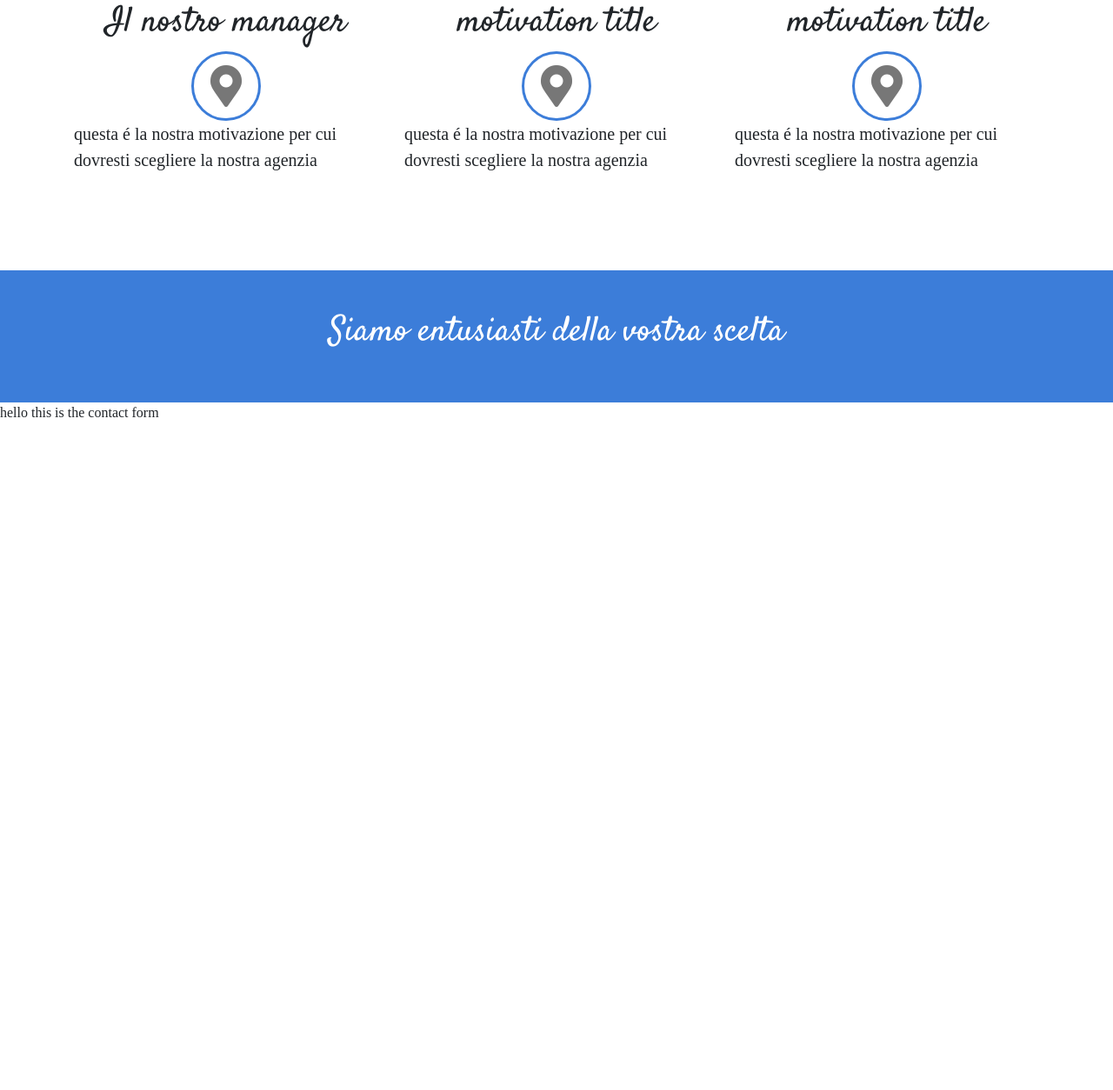
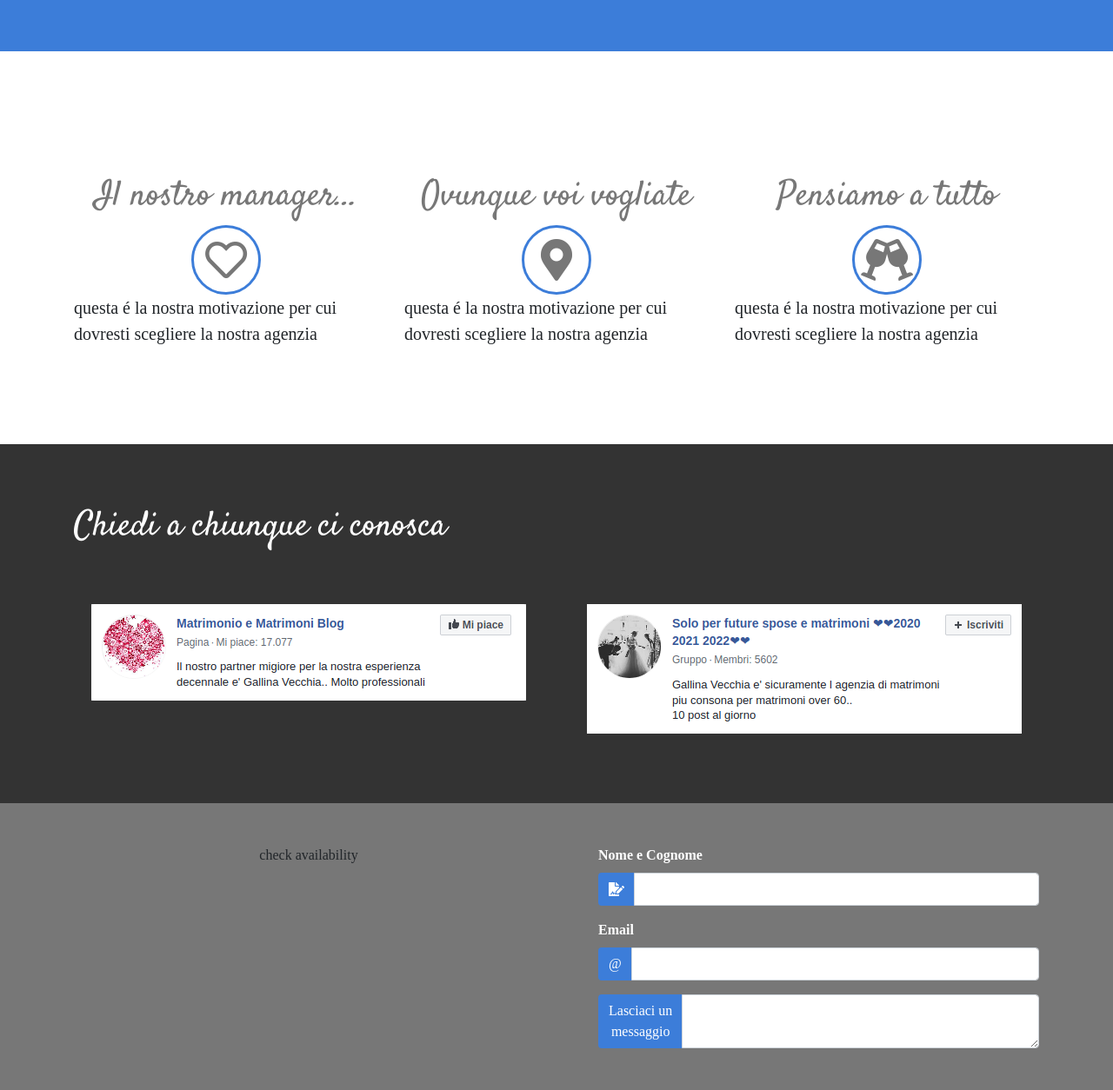
Before and after one commit to ganzerli/Wedding-landing-page, a plain HTML site: page index.html in a window 1280 px wide. Shown: the part 2259-3513 px from the top of the page at 87% size. Before the commit the page ends 2746 px from the top, so only its background shows below. Drawn offline with nearby package versions, Linux system fonts and the light colour scheme; a web font is replaced by a local one.

Commit message:
section form and testimonials finished

```diff
--- a/index.html
+++ b/index.html
@@ -7,9 +7,11 @@
     <title>Gallina Vechhia</title>
 
     <!-- bootstrap -->
-    <link rel="stylesheet" href="https://stackpath.bootstrapcdn.com/bootstrap/4.5.0/css/bootstrap.min.css" integrity="sha384-9aIt2nRpC12Uk9gS9baDl411NQApFmC26EwAOH8WgZl5MYYxFfc+NcPb1dKGj7Sk" crossorigin="anonymous">
+    <link rel="stylesheet" href="https://stackpath.bootstrapcdn.com/bootstrap/4.5.0/css/bootstrap.min.css"
+        integrity="sha384-9aIt2nRpC12Uk9gS9baDl411NQApFmC26EwAOH8WgZl5MYYxFfc+NcPb1dKGj7Sk" crossorigin="anonymous">
     <!-- font awesome ICONS-->
-    <link rel="stylesheet" href="https://pro.fontawesome.com/releases/v5.10.0/css/all.css" integrity="sha384-AYmEC3Yw5cVb3ZcuHtOA93w35dYTsvhLPVnYs9eStHfGJvOvKxVfELGroGkvsg+p" crossorigin="anonymous"/>
+    <link rel="stylesheet" href="https://pro.fontawesome.com/releases/v5.10.0/css/all.css"
+        integrity="sha384-AYmEC3Yw5cVb3ZcuHtOA93w35dYTsvhLPVnYs9eStHfGJvOvKxVfELGroGkvsg+p" crossorigin="anonymous" />
 
     <!-- custom style -->
     <link rel="stylesheet" href="style.css">
@@ -40,7 +42,8 @@
                 I nostri fotografi non sono MAI invadenti
             </h2>
             <p class="lead col-12 col-md-8 py-3">
-                Dopo il giorno piu bello della vostra vita vi ritroverete dei ricordi da sfogliare in ogni vlota per rivedere questo incredibile momento...
+                Dopo il giorno piu bello della vostra vita vi ritroverete dei ricordi da sfogliare in ogni vlota per
+                rivedere questo incredibile momento...
             </p>
             <br>
             <!-- carousel -->
@@ -92,7 +95,8 @@
                 </p>
 
                 <p class="lead py-2">
-                    Se entrambi avete 50 anni , potete avere meta' matrimonio in una giornata, e l' altra meta' in un altro momento!
+                    Se entrambi avete 50 anni , potete avere meta' matrimonio in una giornata, e l' altra meta' in un
+                    altro momento!
                 </p>
 
             </article>
@@ -102,46 +106,6 @@
     </section>
     <!-- / split & subtitile -->
 
-
-    <!--  3 motivation -->
-    <section class="container py-5">
-        <div class="row py-5">
-            <div class="motivation col-12 col-md-4">
-                <h2 class="motivation-title text-center">Il nostro manager</h2>
-
-                <span class="iconout">
-                    <i class="fas fa-map-marker-alt"></i>
-                </span>
-
-                <p class="motivation-body lead">
-                    questa é la nostra motivazione per cui dovresti scegliere la nostra agenzia
-                </p>
-            </div>
-            <div class="motivation col-12 col-md-4">
-                <h2 class="motivation-title text-center">motivation title</h2>
-
-                <span class="iconout">
-                    <i class="fas fa-map-marker-alt"></i>
-                </span>
-
-                <p class="motivation-body lead">
-                    questa é la nostra motivazione per cui dovresti scegliere la nostra agenzia
-                </p>
-            </div>
-            <div class="motivation col-12 col-md-4">
-                <h2 class="motivation-title text-center">motivation title</h2>
-
-                <span class="iconout">
-                    <i class="fas fa-map-marker-alt"></i>
-                </span>
-
-                <p class="motivation-body lead">
-                    questa é la nostra motivazione per cui dovresti scegliere la nostra agenzia
-                </p>
-            </div>
-        </div>
-    </section>
-    <!-- / 3 motivation -->
 
     <!--thin banner -->
     <section class="container-fluid thin-banner">
@@ -153,18 +117,105 @@
     </section>
     <!-- /thin banner -->
 
+
+    <!--  3 motivation -->
+    <section class="container py-5">
+        <div class="row py-5">
+            <div class="motivation col-12 col-md-4">
+                <h2 class="motivation-title text-center">Il nostro manager...</h2>
+
+                <span class="iconout">
+                    <i class="far fa-heart"></i>
+                </span>
+
+                <p class="motivation-body lead">
+                    questa é la nostra motivazione per cui dovresti scegliere la nostra agenzia
+                </p>
+            </div>
+            <div class="motivation col-12 col-md-4">
+                <h2 class="motivation-title text-center">Ovunque voi vogliate</h2>
+
+                <span class="iconout">
+                    <i class="fas fa-map-marker-alt"></i>
+                </span>
+
+                <p class="motivation-body lead">
+                    questa é la nostra motivazione per cui dovresti scegliere la nostra agenzia
+                </p>
+            </div>
+            <div class="motivation col-12 col-md-4">
+                <h2 class="motivation-title text-center">Pensiamo a tutto</h2>
+
+                <span class="iconout">
+                    <i class="fas fa-glass-cheers"></i>
+                </span>
+
+                <p class="motivation-body lead">
+                    questa é la nostra motivazione per cui dovresti scegliere la nostra agenzia
+                </p>
+            </div>
+        </div>
+    </section>
+    <!-- / 3 motivation -->
+
+
+
     <!--  testimonials -->
-
+    <section class="testimonials">
+        <div class="container py-5">
+            <div class="row">
+                <h2 class="subtitle col-12 col-md-12 py-4">Chiedi a chiunque ci conosca</h2>
+                <div class="col-12 col-lg-6 text-center">
+                    <img src="./media/testimonial1.png" alt="testimonial1">
+                </div>
+                <div class="col-12 col-lg-6 text-center">
+                    <img src="./media/testimonial2.png" alt="testimonial2">
+                </div>
+            </div>
+        </div>
+    </section>
 
 
     <!-- / testimonials -->
 
     <!-- contact form -->
-    <form action="" id="contact-form">
-        <div class="contact-form">
-            hello this is the contact form
+    <section class="contacts py-5">
+        <div class="container">
+            <div class="row">
+                <div class="col-12 col-md-6 d-flex justify-content-center">
+                    check availability
                 </div>
+                <div class="col-12 col-md-6 pl-md-5">
+                    <form action="!#" method="post" class="contact-form">
+
+                        <label for="basic-url">Nome e Cognome</label>
+                        <div class="input-group mb-3">
+                            <div class="input-group-prepend">
+                                <span class="input-group-text" id="basic-addon3"><i class="fas fa-file-signature"></i></span>
+                            </div>
+                            <input type="text" class="form-control" id="basic-url" aria-describedby="basic-addon3">
+                        </div>
+
+                        <label for="basic-url">Email</label>
+                        <div class="input-group mb-3">
+                            <div class="input-group-prepend">
+                                <span class="input-group-text" id="basic-addon3">@</span>
+                            </div>
+                            <input type="text" class="form-control" id="basic-url" aria-describedby="basic-addon3">
+                        </div>
+
+                        <div class="input-group">
+                            <div class="input-group-prepend">
+                              <span class="input-group-text">Lasciaci un <br> messaggio</span>
+                            </div>
+                            <textarea class="form-control" aria-label="With textarea"></textarea>
+                        </div>
+
                     </form>
+                </div>
+            </div>
+        </div>
+    </section>
     <!-- contact form -->
 
     <!-- footer -->
@@ -172,9 +223,15 @@
     <!-- /footer -->
 
     <!-- scripts -->
-    <script src="https://code.jquery.com/jquery-3.5.1.slim.min.js" integrity="sha384-DfXdz2htPH0lsSSs5nCTpuj/zy4C+OGpamoFVy38MVBnE+IbbVYUew+OrCXaRkfj" crossorigin="anonymous"></script>
-    <script src="https://cdn.jsdelivr.net/npm/popper.js@1.16.0/dist/umd/popper.min.js" integrity="sha384-Q6E9RHvbIyZFJoft+2mJbHaEWldlvI9IOYy5n3zV9zzTtmI3UksdQRVvoxMfooAo" crossorigin="anonymous"></script>
-    <script src="https://stackpath.bootstrapcdn.com/bootstrap/4.5.0/js/bootstrap.min.js" integrity="sha384-OgVRvuATP1z7JjHLkuOU7Xw704+h835Lr+6QL9UvYjZE3Ipu6Tp75j7Bh/kR0JKI" crossorigin="anonymous"></script>
+    <script src="https://code.jquery.com/jquery-3.5.1.slim.min.js"
+        integrity="sha384-DfXdz2htPH0lsSSs5nCTpuj/zy4C+OGpamoFVy38MVBnE+IbbVYUew+OrCXaRkfj"
+        crossorigin="anonymous"></script>
+    <script src="https://cdn.jsdelivr.net/npm/popper.js@1.16.0/dist/umd/popper.min.js"
+        integrity="sha384-Q6E9RHvbIyZFJoft+2mJbHaEWldlvI9IOYy5n3zV9zzTtmI3UksdQRVvoxMfooAo"
+        crossorigin="anonymous"></script>
+    <script src="https://stackpath.bootstrapcdn.com/bootstrap/4.5.0/js/bootstrap.min.js"
+        integrity="sha384-OgVRvuATP1z7JjHLkuOU7Xw704+h835Lr+6QL9UvYjZE3Ipu6Tp75j7Bh/kR0JKI"
+        crossorigin="anonymous"></script>
 
     <script src="main.js"></script>
 
--- a/style.css
+++ b/style.css
@@ -123,6 +123,11 @@ header .cta:hover{
 /*end second section */
 
 /* 3 motivations */
+.motivation-title{
+    margin-top:3rem;
+    color:var(--color-secondary);
+}
+
 .iconout{
     color: var(--color-secondary);
     padding: 1rem;
@@ -139,9 +144,46 @@ header .cta:hover{
 }
     /* /3motivation */
 
-
+/* banner */
 .thin-banner{
     background:var(--color-highlight);
     color:white;
     padding:3rem;
 }
+/* end banner */
+
+/* testimonials */
+
+section.testimonials{
+    background-color: var(--color-main);
+}
+
+.testimonials .subtitle{
+    color:white;
+}
+.testimonials img{
+    max-width:90vw;
+    height: auto;
+    margin:auto;
+    margin:2rem 0;
+}
+/* end testimonials */
+
+/* contact form */
+section.contacts{
+    background-color: var(--color-secondary);
+}
+
+form.contact-form label{
+    color:white;
+    font-weight: bolder;
+}
+
+form.contact-form .input-group-text{
+    background:var(--color-highlight);
+    color:white;
+    border:none;
+}
+
+
+/* /contact form */
```
Also changed, not shown: media/testimonial1.png (added), media/testimonial2.png (added). Lines whose indentation alone changed are shown as unchanged.
